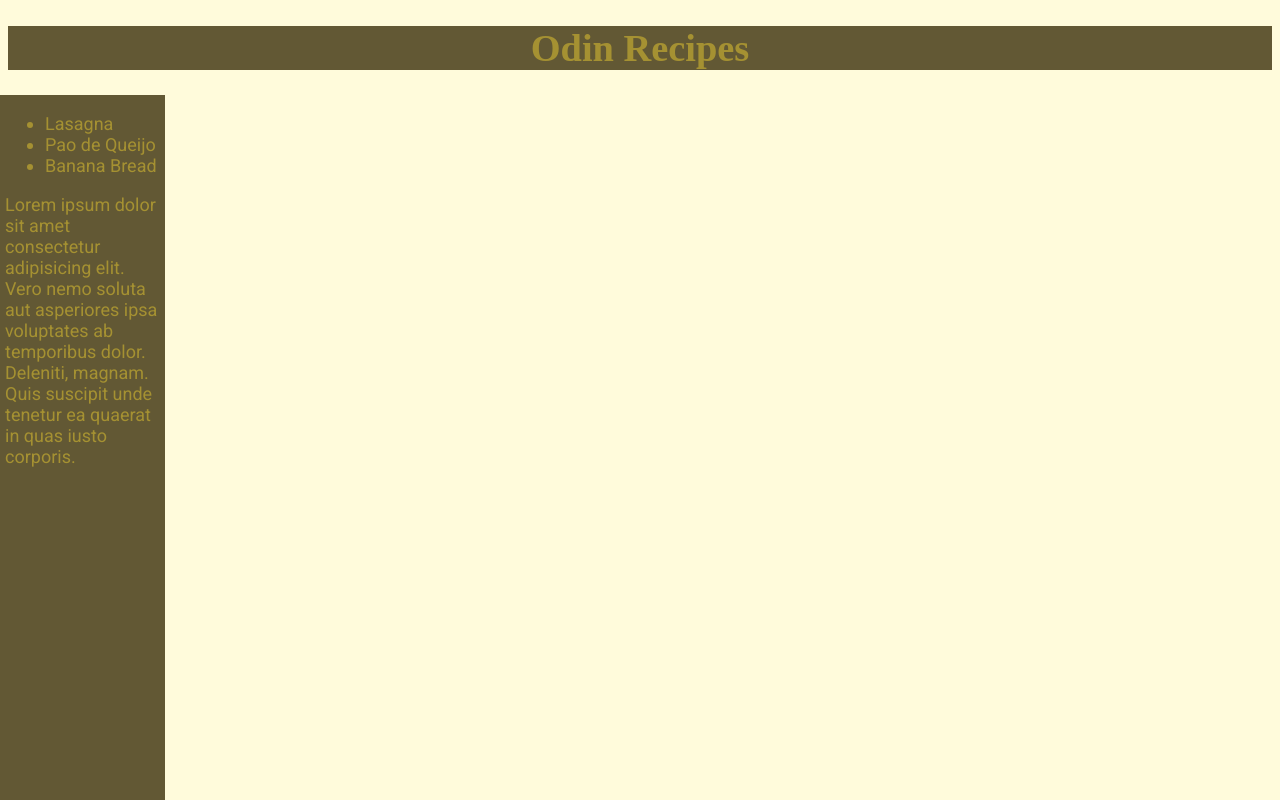
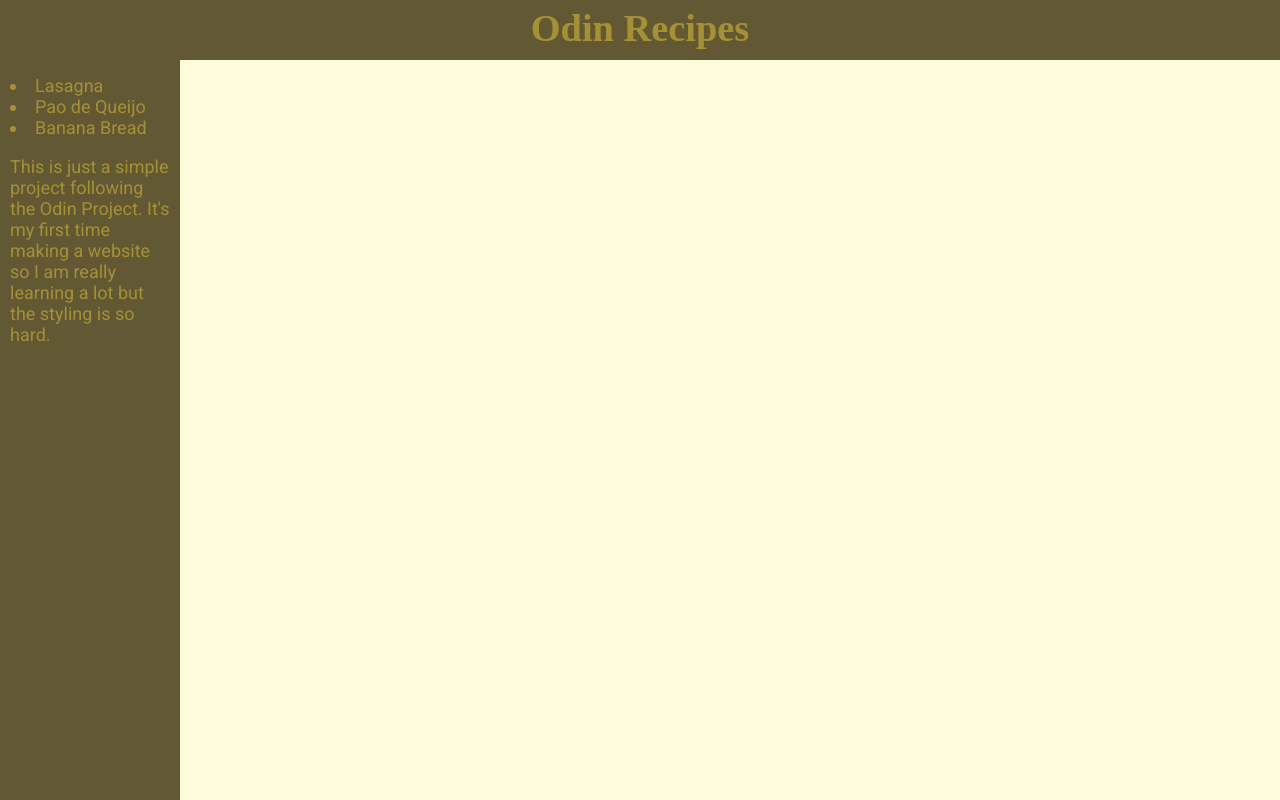
Before and after one commit to Shambalam/odin-recipes, a plain HTML site: page index.html in a window 1280 px wide. Drawn offline with Linux system fonts and the light colour scheme.

Commit message:
header and sidebar now connect properly

```diff
--- a/index.html
+++ b/index.html
@@ -17,9 +17,9 @@
             <li><a href="recipes/pao-de-queijo.html">Pao de Queijo</a></li>
             <li><a href="recipes/banana-bread.html">Banana Bread</a></li>
         </ul>
-        Lorem ipsum dolor sit amet consectetur adipisicing elit.
-        Vero nemo soluta aut asperiores ipsa voluptates ab temporibus dolor.
-        Deleniti, magnam. Quis suscipit unde tenetur ea quaerat in quas iusto corporis.
+        <p>This is just a simple project following the Odin Project.
+             It's my first time making a website so I am really learning a lot but the styling is so hard.</p>
+
     </div>
 
 </body>
--- a/styles.css
+++ b/styles.css
@@ -7,21 +7,33 @@
 }
 body {
     background-color: var(--light_yellow);
+    margin: 0;/*Removes*/
+    padding: 0;/*the white border */
 }
 .sidebar {
-    height: 100%;
+    height: calc(100% - 60px);
     width: 160px;
     position: fixed;
-    z-index: 1;
-    top: 1;
+    top: 60px;
     left: 0;
     background-color: var(--field);
     text-align: left;
     color: var(--sheen);
     font-size: large;
     font-family: "Roboto";
-    padding-left: 5px;
+    padding-left: 10px;
+    padding-right: 10px;
+    padding-top: 15px;
+    overflow-y: auto; /* scrolls if to tall*/
 
+    text-spacing-trim: 5px;
+
+}
+.sidebar ul
+{
+    list-style-position: inside; /* This puts the bullets in the padding */
+    margin: 0; /* This aligns */
+    padding: 0; /* the bullets left */
 }
 a {
     color: var(--sheen);
@@ -31,10 +43,14 @@ a {
 .header
 {
     width: 100%;
-    height: 50%;
+    height: 60px; /* fixed height */
     text-align: center;
     background-color: var(--field);
     color: var(--sheen);
     font-size: larger;
-
+    line-height: 5px; /* centers text vertically */
+    position: fixed;
+    top: 0;
+    left: 0;
+    z-index: 2;
 }
```
